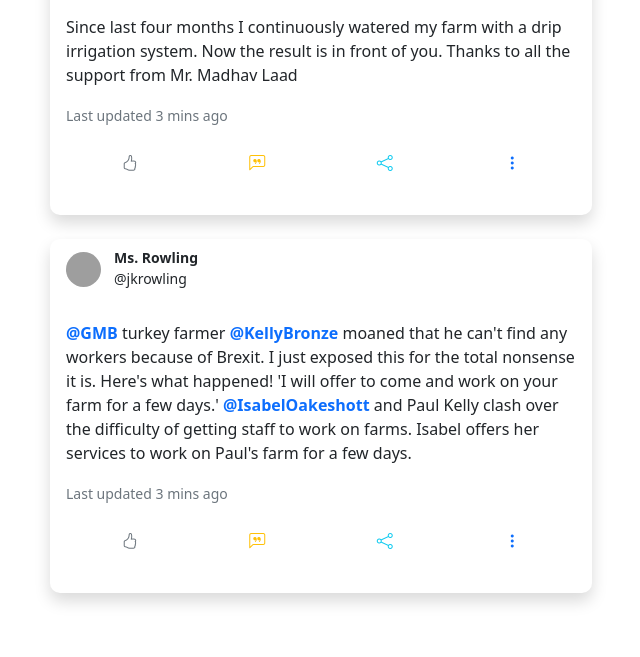
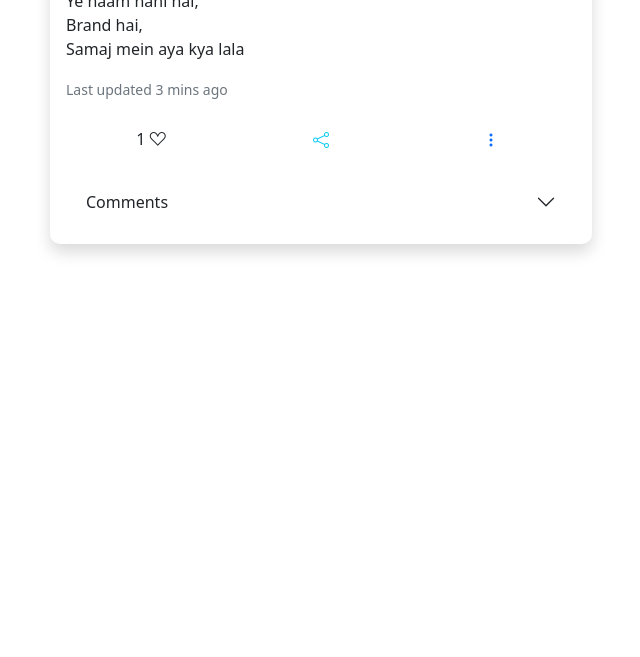
Before and after one commit to neerajadhav/AgroMedia, a Django app: page /home/ in a window 1280 px wide. Shown: the part 866-1523 px from the top of the page, without its empty margins (319-959 px from the left). After the commit the page ends 1121 px from the top, so only its background shows below. Run offline with Django 3.2, Linux system fonts and the light colour scheme; a user stored in the database is signed in; data comes from the database, SQL or seed files in the repository; both versions use the stored data as it was after the commit; some libraries are stand-ins or nearby versions; grey boxes are pictures that could not be loaded.

Commit message:
post feed createpost, like system

```diff
--- a/home/models.py
+++ b/home/models.py
@@ -45,7 +45,7 @@ class Profile(models.Model):
         return total_liked
 
     def __str__(self):
-        return f"{self.user.username}-{self.created.strftime('%d-%m-%Y')} Profile"
+        return f"{self.user.username}"
 
     def save(self, *args, **kwargs):
         ex = False
--- a/home/templates/home/createpost.html
+++ b/home/templates/home/createpost.html
@@ -1,10 +1,29 @@
 <!-- create -->
-<div class="pt-5">
+{% comment %} <div class="pt-5">
     <div class="mb-3">
         <textarea class="form-control shadow" style="border-radius: 15px; border: 0px;" rows="3" placeholder="Share what's on your mind"></textarea>
     </div>
     <div class="mb-3">
         <button type="submit" style="border-radius: 10px;" class="try-btn btn inactive-btn float-end shadow"><i class="bi bi-pencil-fill"></i> Post</button>
-        <br><br>
     </div>
+</div> {% endcomment %}
+{% load crispy_forms_tags %}
+
+<div class="pt-5">
+<form method="POST" enctype="multipart/form-data">
+    {% csrf_token %}
+
+    {{ p_form|crispy }}
+
+    <img id="output_image" class="img-fluid mt-3" style="border-radius: 10px;" />
+
+    <a onclick="$('#file').click();" class="btn inactive-btn mt-3">
+        <i class="bi bi-image"></i>
+    </a>
+    <button class="btn inactive-btn mt-3" type="submit">
+        Post
+    </button>
+
+</form>
+<br><br>
 </div>
--- a/home/templates/home/feed.html
+++ b/home/templates/home/feed.html
@@ -1,4 +1,6 @@
 <!-- feed -->
+
+{% for i in qs %}
 
 <!-- modi post -->
 <div class="card shadow border-0 mt-4" style="border-radius: 10px;">
@@ -6,31 +8,43 @@
     <table class="table table-borderless">
     <tr>
         <td style="width: 40px; padding: 0px; padding-top: 13px;">
-        <img src="https://th.bing.com/th/id/OIP.ptJ7EBRbGUZ4ubFpswFUkAHaHL?w=196&h=191&c=7&r=0&o=5&dpr=1.25&pid=1.7" class="img-fluid rounded-circle" style="width: 35px; height: 35px;" alt="dog">
+        <img src="{{ i.author.image.url }}" class="img-fluid rounded-circle" style="width: 35px; height: 35px;" alt="dog">
         </td>
         <td class="pb-0" style="line-height: 20px;">
         <small class="card-title">
-            <b>Narendra Modi</b>
+            <b>{{ i.author.first_name }} {{ i.author.last_name }}</b>
         </small><br>
-        <small>@narendramodi</small>
+        <small>@{{ i.author }}</small>
         </td>
     </tr>
     </table>
 </div>
-<img src="https://images.unsplash.com/photo-1627060710997-18505c0c89b1?ixid=MnwxMjA3fDB8MHxwaG90by1wYWdlfHx8fGVufDB8fHx8&ixlib=rb-1.2.1&auto=format&fit=crop&w=1171&q=80" class="img-fluid" alt="farm">
+{% if i.image %}
+<img src="/media/{{ i.image }}" class="img-fluid" alt="farm">
+{% endif %}
 <div class="card-body">
-    <p class="card-text">
-    Since last four months I continuously watered my farm with a drip irrigation system. Now the result is in front of you. Thanks to all the support from Mr. Madhav Laad
-    </p>
+    {{ i.content|linebreaks }}
     <p class="card-text"><small class="text-muted">Last updated 3 mins ago</small></p>
 
     <table class="table table-borderless">
     <thead>
         <tr class="text-center">
-        <td class="text-muted"><i class="bi bi-hand-thumbs-up"></i></td>
-        <td class="text-warning"><i class="bi bi-chat-left-quote"></i></td>
-        <td class="text-info"><i class="bi bi-share"></i></td>
-        <td class="text-success">
+        <td class="text-muted" style="width: 33%;">
+            <form method="POST" action="{% url 'liked'%}">
+            {% csrf_token %}
+                <input type="hidden" name="post_id" value="{{ i.id }}">
+                <button type="submit" class="btn p-0">
+                    {{ i.num_likes }}
+                    {% if profile not in i.liked.all %}
+                    <i class="bi bi-suit-heart"></i>
+                    {% else %}
+                    <i class="bi bi-suit-heart-fill text-danger"></i>
+                    {% endif %}
+                </button>
+            </form>
+        </td>
+        <td class="text-info" style="width: 33%;"><i class="bi bi-share"></i></td>
+        <td class="text-success" style="width: 33%;">
             <div class="dropdown">
             <a class="" href="#" role="button" id="postid" data-bs-toggle="dropdown" aria-expanded="false">
                 <i class="bi bi-three-dots-vertical"></i>
@@ -46,58 +60,20 @@
     </thead>
     </table>
 
+    <div class="accordion accordion-flush" id="accordionFlushExample">
+        <div class="accordion-item">
+            <h2 class="accordion-header" id="flush-headingOne">
+            <button class="accordion-button collapsed" type="button" data-bs-toggle="collapse" data-bs-target="#flush-collapseOne" aria-expanded="false" aria-controls="flush-collapseOne">
+                Comments
+            </button>
+            </h2>
+            <div id="flush-collapseOne" class="accordion-collapse collapse" aria-labelledby="flush-headingOne" data-bs-parent="#accordionFlushExample">
+            <div class="accordion-body">Placeholder content for this accordion, which is intended to demonstrate the <code>.accordion-flush</code> class. This is the first item's accordion body.</div>
+            </div>
+        </div>
+    </div>
+
 </div>
 </div>
 
-<!-- Rowling post -->
-<div class="card shadow border-0 mt-4" style="border-radius: 10px;">
-<div class="card-body py-0">
-    <table class="table table-borderless">
-    <tr>
-        <td style="width: 40px; padding: 0px; padding-top: 13px;">
-        <img src="https://th.bing.com/th/id/R.ec40e2f297bb471e263e5d81aa2a3a71?rik=i%2frlgB0uFoQ5Kw&riu=http%3a%2f%2fprod.static9.net.au%2f_%2fmedia%2f2018%2f11%2f08%2f16%2f03%2f20181108_jkrowling_aap.jpg&ehk=PUwoLVcLWtyUg7CA38AiYMVpjE%2bN0C%2bLS9z%2fAjyEvso%3d&risl=&pid=ImgRaw&r=0" class="img-fluid rounded-circle" style="width: 35px; height: 35px;" alt="dog">
-        </td>
-        <td class="pb-0" style="line-height: 20px;">
-        <small class="card-title">
-            <b>Ms. Rowling</b>
-        </small><br>
-        <small>@jkrowling</small>
-        </td>
-    </tr>
-    </table>
-</div>
-<div class="card-body">
-    <p class="card-text">
-
-    <b class="text-primary">@GMB</b> turkey farmer
-    <b class="text-primary">@KellyBronze</b>
-        moaned that he can't find any workers because of Brexit. I just exposed this for the total nonsense it is. Here's what happened! 'I will offer to come and work on your farm for a few days.'
-        <b class="text-primary">@IsabelOakeshott</b> and Paul Kelly clash over the difficulty of getting staff to work on farms. Isabel offers her services to work on Paul's farm for a few days.
-
-    </p>
-    <p class="card-text"><small class="text-muted">Last updated 3 mins ago</small></p>
-
-    <table class="table table-borderless">
-    <thead>
-        <tr class="text-center">
-        <td class="text-muted"><i class="bi bi-hand-thumbs-up"></i></td>
-        <td class="text-warning"><i class="bi bi-chat-left-quote"></i></td>
-        <td class="text-info"><i class="bi bi-share"></i></td>
-        <td class="text-success">
-            <div class="dropdown">
-            <a class="" href="#" role="button" id="postid" data-bs-toggle="dropdown" aria-expanded="false">
-                <i class="bi bi-three-dots-vertical"></i>
-            </a>
-
-            <ul class="dropdown-menu" aria-labelledby="postid">
-                <li><a class="dropdown-item" href="#"><i class="bi bi-plus-circle"></i> Follow Account</a></li>
-                <li><a class="dropdown-item" href="#"><i class="bi bi-arrow-repeat"></i> Repost</a></li>
-            </ul>
-            </div>
-        </td>
-        </tr>
-    </thead>
-    </table>
-
-</div>
-</div>
+{% endfor %}
--- a/home/urls.py
+++ b/home/urls.py
@@ -2,6 +2,7 @@ from django.urls import path
 from . import views
 urlpatterns = [
     path('home/', views.home, name='home'),
+    path('liked/', views.like_unlike_post, name='liked'),
     path('newspaper/', views.newspaper, name='newspaper'),
     path('marketplace/', views.marketplace, name='marketplace'),
     path('notifications/', views.notifications, name='notifications'),
--- a/home/views.py
+++ b/home/views.py
@@ -4,13 +4,63 @@ from django.contrib import auth
 import requests
 from .models import Profile
 from .forms import ProfileModelForm
+from posts.forms import PostModelForm
+from posts.models import Post, Like
 API_KEY = '985d088b7d85476a9e834a2d8870b5b3'
 
 def home(request):
     if request.user.is_authenticated:
-        return render(request, 'home/home.html')
+        qs = Post.objects.all()
+        profile = Profile.objects.get(user=request.user)
+
+        #post form and comment form
+        p_form = PostModelForm(request.POST or None, request.FILES or None)
+        # c_form = CommentModelForm(request.POST or None)
+
+        if p_form.is_valid():
+            instance = p_form.save(commit=False)
+            instance.author = profile
+            instance.save()
+            p_form = PostModelForm()
+
+        context = {
+            'qs': qs,
+            'profile' : profile,
+            'p_form': p_form,
+        }
+        return render(request, 'home/home.html', context)
+
     else:
         return redirect('/')
+
+def like_unlike_post(request):
+    user = request.user
+    if request.method == 'POST':
+        post_id = request.POST.get('post_id')
+        post_obj = Post.objects.get(id=post_id)
+        profile = Profile.objects.get(user=user)
+
+        if profile in post_obj.liked.all():
+            post_obj.liked.remove(profile)
+        else:
+            post_obj.liked.add(profile)
+
+        like, created = Like.objects.get_or_create(user=profile, post_id=post_id)
+
+        if not created:
+            if like.value == 'Like':
+                like.value = 'Dislike'
+            else:
+                like.value = 'Like'
+
+        else:
+            like.value = 'Like'
+
+            post_obj.save()
+            like.save()
+
+        return redirect('home')
+
 
 def newspaper(request):
     if request.user.is_authenticated:
--- a/landing/views.py
+++ b/landing/views.py
@@ -56,7 +56,10 @@ def signup(request):
                     user = User.objects.create_user(username = username, password = password, email = email)
                     user.save()
                     print("user created")
-                    return redirect('/login')
+                    user = authenticate(username = username, password = password)
+                    if user is not None:
+                        user_login(request, user)
+                        return redirect("/settings")
 
             else:
                 messages.info(request, 'Passwords Didn\'t Match')
--- /dev/null
+++ b/posts/forms.py
@@ -0,0 +1,11 @@
+from django import forms
+from .models import Post, Comment
+
+class PostModelForm(forms.ModelForm):
+    content = forms.CharField(label='', widget=forms.Textarea(attrs={'placeholder': 'Share something new today...','rows':4, 'class':'shadow', 'style':'broder: none; border-radius: 10px;'}))
+
+    image = forms.ImageField(label='', required=False, widget=forms.FileInput(attrs={'class':'form-control shadow mt-3 d-none', 'id':'file', 'onchange':'preview_image(event)'}))
+
+    class Meta:
+        model = Post
+        fields = ('content', 'image')
--- a/posts/models.py
+++ b/posts/models.py
@@ -1,11 +1,12 @@
 from django.db import models
 from home.models import Profile
 from django.core.validators import FileExtensionValidator
+from django.contrib.auth.models import User
 
 class Post(models.Model):
     content = models.TextField()
     image = models.ImageField(upload_to='images', validators=[FileExtensionValidator(['png', 'jpeg', 'jpg'])], blank=True)
-    liked = models.ManyToManyField(Profile, related_name='liked', default=None)
+    liked = models.ManyToManyField(Profile, related_name='liked', default=None, blank=True)
     created = models.DateTimeField(auto_now_add=True)
     updated = models.DateTimeField(auto_now=True)
     author = models.ForeignKey(Profile, on_delete=models.CASCADE, related_name='posts')
@@ -45,4 +46,4 @@ class Like(models.Model):
     updated = models.DateTimeField(auto_now=True)
 
     def __str__(self):
-        return f"{self-user}-{self-post}-{self-value}"
+        return f'{self.user}-{self.post}-{self.value}'
--- a/static/js/script.js
+++ b/static/js/script.js
@@ -0,0 +1,10 @@
+function preview_image(event)
+{
+ var reader = new FileReader();
+ reader.onload = function()
+ {
+  var output = document.getElementById('output_image');
+  output.src = reader.result;
+ }
+ reader.readAsDataURL(event.target.files[0]);
+}
```
Also changed, not shown: db.sqlite3, media/images/Emiway-Bantai-1.png (added), media/images/Emiway-Bantai-1_u3XqFUJ.png (added), media/images/about.jpg (added), media/images/phineas-and-ferb-wallpapers-34895-7241078.png (added), media/images/phineas-and-ferb-wallpapers-34895-7241078_9mn63T6.png (added), media/profile_pics/Emiway-Bantai-ge.jpg (added), media/profile_pics/N-icon_P3KB4Cl.png (added), posts/migrations/0002_alter_post_liked.py (added).
